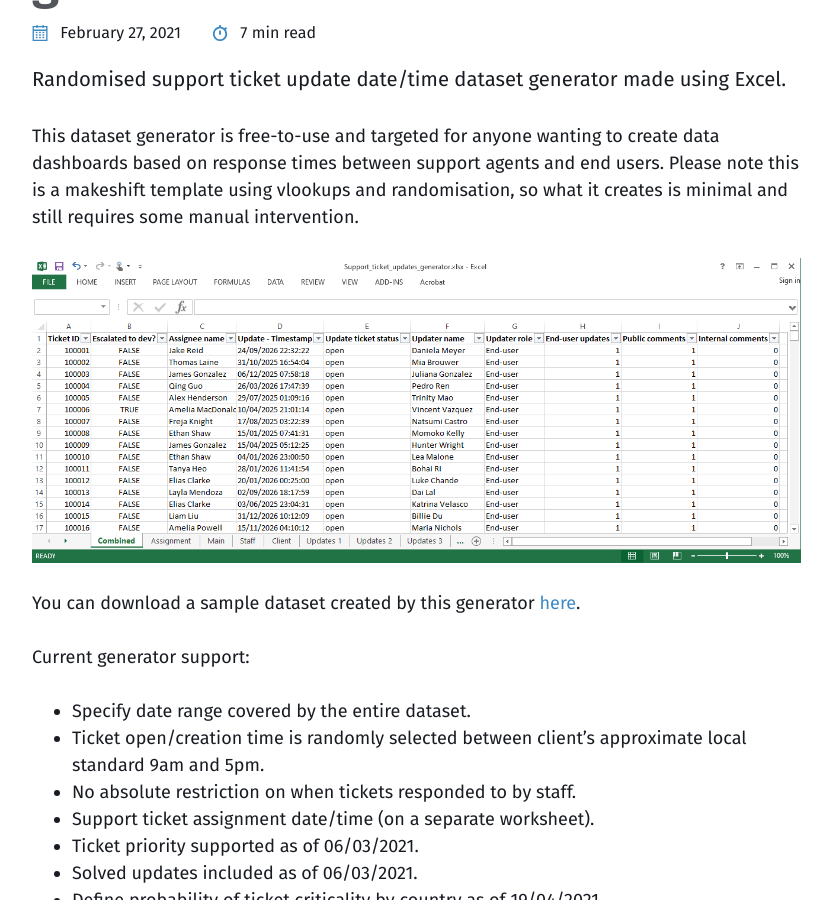
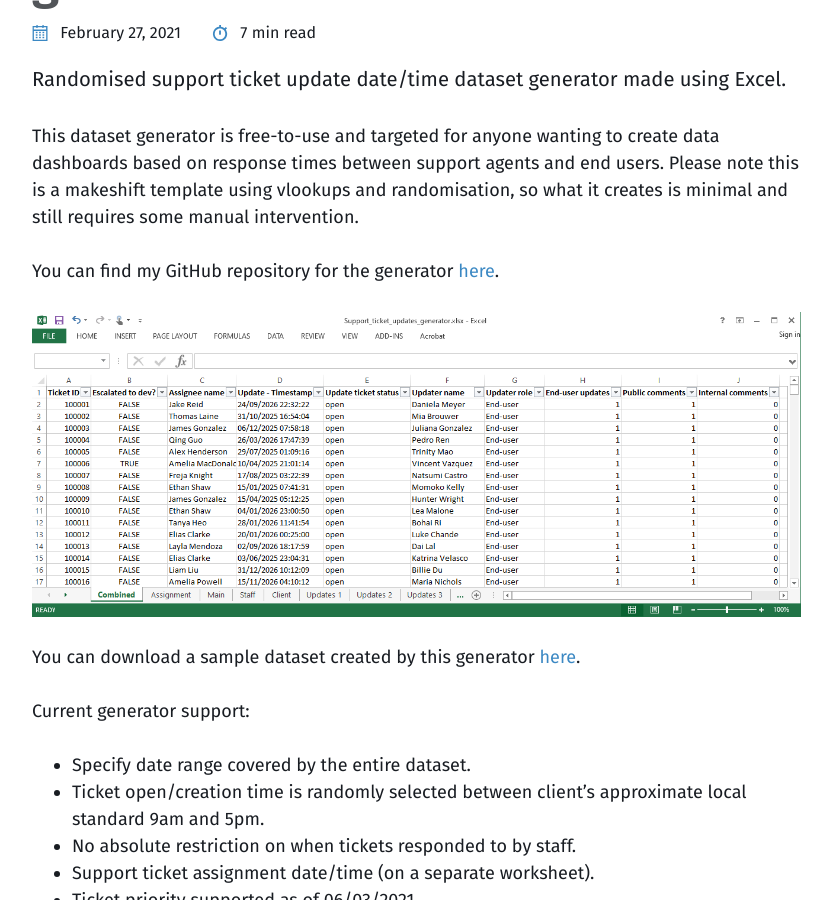
Before and after one commit to datamesse/blog, a Jekyll site: the page built from _posts/2021-02-27-support-ticket-update-times-dataset-generator-in-excel.markdown, in a window 1280 px wide and 900 px high, scrolled down 402 px. Shown: the whole window, without its empty margins (40-872 px from the left). Built offline with Jekyll 4.4.1, drawn with Linux system fonts in a browser that asks for light colours.

Commit message:
Add link to Github repository

```diff
--- a/_posts/2021-02-27-support-ticket-update-times-dataset-generator-in-excel.markdown
+++ b/_posts/2021-02-27-support-ticket-update-times-dataset-generator-in-excel.markdown
@@ -10,6 +10,8 @@ tags: [Excel, formula, support ticket, Zendesk Explore, dataset, dataset generat
 Randomised support ticket update date/time dataset generator made using Excel.
 
 This dataset generator is free-to-use and targeted for anyone wanting to create data dashboards based on response times between support agents and end users. Please note this is a makeshift template using vlookups and randomisation, so what it creates is minimal and still requires some manual intervention.
+
+You can find my GitHub repository for the generator [here](https://github.com/datamesse/excel-support-ticket-update-generator).
 
 ![Random support ticket update dataset generator](https://github.com/datamesse/blog/blob/master/assets/images/blog/2021-02-27-support-ticket-update-times-dataset-generator-in-excel/01.png?raw=true)
 
```
